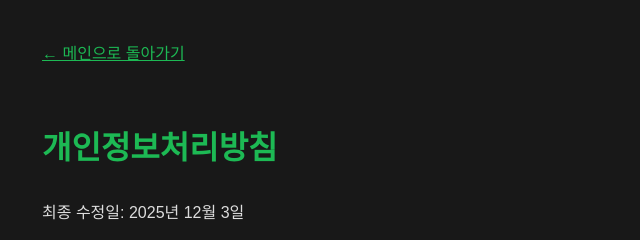
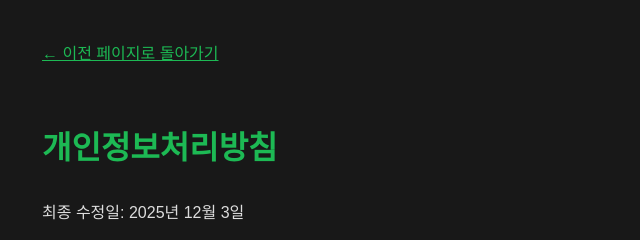
Before and after one commit to hsp97/deeplink, a website: page privacy.html in a window 1280 px wide. Shown: the top 240 px of the page, 198-838 px from the left. Drawn offline with Linux system fonts and the light colour scheme.

Commit message:
개인정보처리방침 수정

```diff
--- a/privacy.html
+++ b/privacy.html
@@ -22,7 +22,7 @@
     </style>
 </head>
 <body>
-<a href="./" class="back-link">← 메인으로 돌아가기</a>
+<a href="javascript:history.back()" class="back-link">← 이전 페이지로 돌아가기</a>
 
 <h1>개인정보처리방침</h1>
 <p>최종 수정일: 2025년 12월 3일</p>
```
